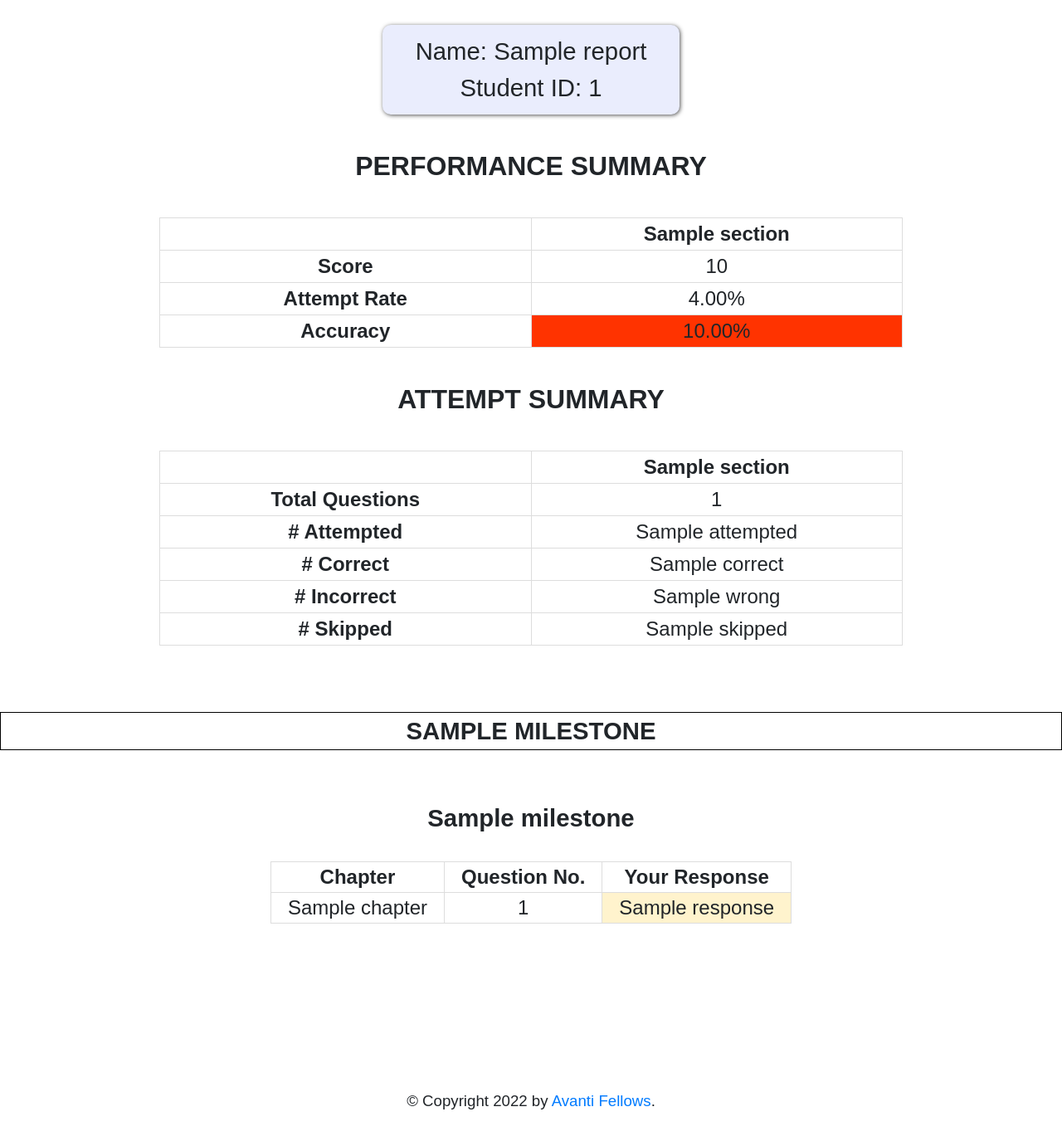
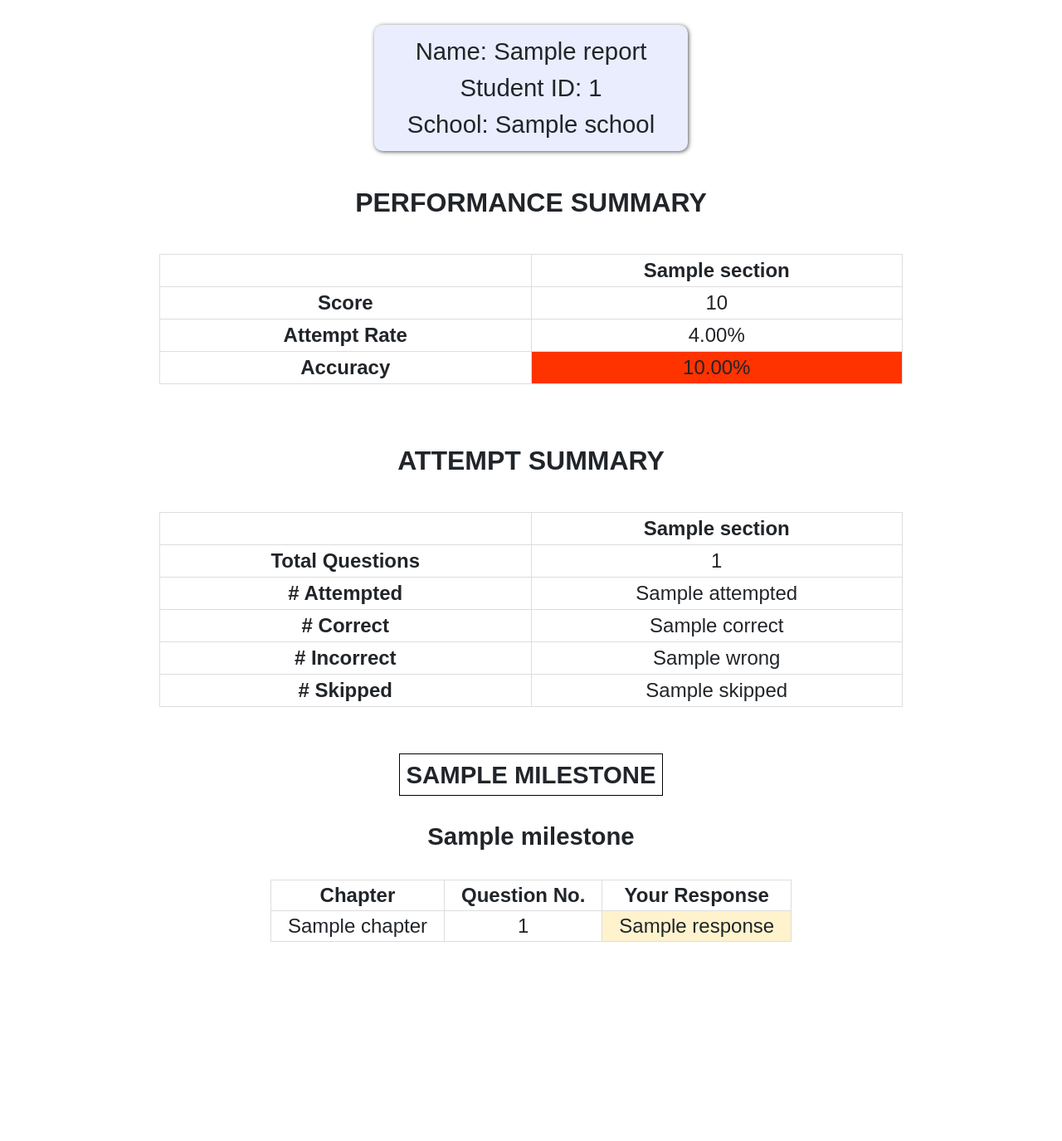
Before and after one commit to avantifellows/reporting, a FastAPI app: template app/templates/student_quiz_report_v2.html in a window 1280 px wide. Shown: the top 1375 px of the page at 83% size. Before the commit the page ends 1337 px from the top, so only its background shows below. Run offline with FastAPI, Linux system fonts and the light colour scheme; the template is opened without the code that fills it: most values are stand-ins (such as "Sample title", 1, 10 or a date in 2020); parts of the project's set-up code (start-up, migrations or seed data) failed here and were passed over; some libraries are stand-ins or nearby versions.

Commit message:
Adding school data

```diff
--- a/app/static/style.css
+++ b/app/static/style.css
@@ -69,15 +69,23 @@
 .milestone_heading {
   font-size: 22pt;
   font-weight: bold;
+  padding: 8px;
   border: 1px solid #000;
-  margin-top: 80px;
+  margin-top: 10px;
   text-transform: uppercase;
 }
 
 .milestone_subject {
   font-size: 22pt;
   font-weight: bold;
-  margin-top: 60px;
+  margin-top: 30px;
+}
+
+.milestone {
+  display: block;
+  margin-top 30px;
+  margin-bottom: 60px;
+  font-size: 22pt;
 }
 
 #milestone_details {
@@ -138,7 +146,7 @@
   margin-right: auto;
   table-layout: fixed;
   margin-top: 30px;
-  margin-bottom: 30px;
+  margin-bottom: 60px;
   width: 70%;
 }
 
--- a/app/templates/student_quiz_report_v2.html
+++ b/app/templates/student_quiz_report_v2.html
@@ -8,6 +8,9 @@
   <p>Name: {{report_data["name"]}}
     {% endif %}
   <p>Student ID: {{report_data["user_id"]}}
+  {% if report_data["school"] != "" %}
+  <p> School: {{report_data["school"]}}
+  {% endif %}
 </div>
 
 <section id="overall_performance">
@@ -104,7 +107,8 @@
   {% set milestones = report_data["milestones"] %}
 
   {% for milestone in milestones %}
-        <div class="milestone_heading">{{ milestone.title }}</div>
+        <div class="milestone">
+          <span class="milestone_heading">{{ milestone.title }}</span>
         {% for subject, details in milestone.items() if subject not in ['milestone', 'title'] %}
               <div class="milestone_subject">{{ subject }}</div>
             <table id="milestone_details">
@@ -122,6 +126,7 @@
                     {% endfor %}
             </table>
         {% endfor %}
+        </div>
     {% endfor %}
 
 </section>
```
